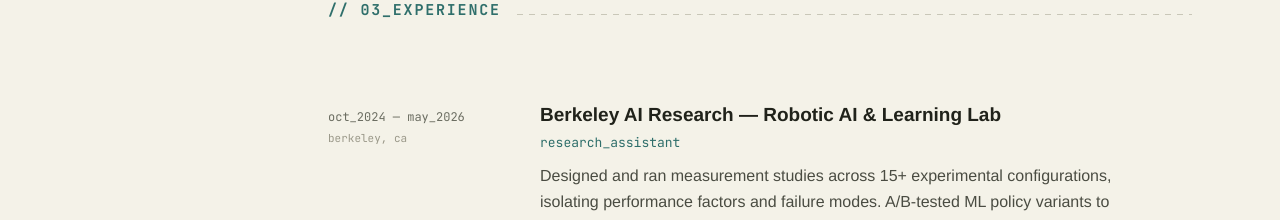
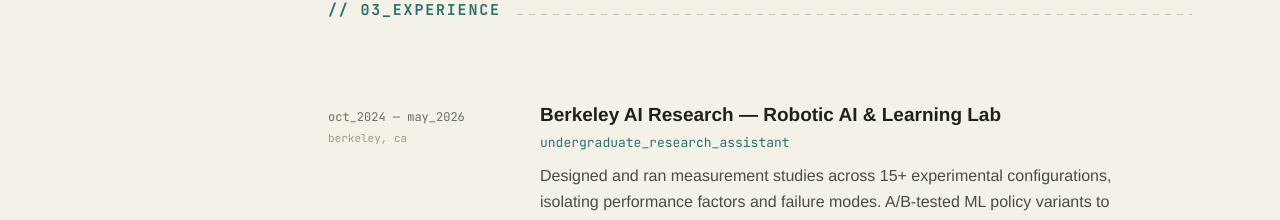
Before and after one commit to KangJustin/Justin-Kang-Portfolio, a React (Vite) app: page / in a window 1280 px wide. Shown: the part 2613-2833 px from the top of the page. Built offline with nearby package versions, Linux system fonts and the light colour scheme.

Commit message:
BAIR role: undergraduate_research_assistant
Co-Authored-By: Claude Fable 5 <noreply@anthropic.com>

```diff
--- a/src/data/experience.ts
+++ b/src/data/experience.ts
@@ -13,7 +13,7 @@ export const experience: Experience[] = [
     dates: 'oct_2024 — may_2026',
     loc: 'berkeley, ca',
     org: 'Berkeley AI Research — Robotic AI & Learning Lab',
-    role: 'research_assistant',
+    role: 'undergraduate_research_assistant',
     summary:
       'Designed and ran measurement studies across 15+ experimental configurations, isolating performance factors and failure modes. A/B-tested ML policy variants to quantify trade-offs, and processed large-scale operational datasets in Python/Pandas for engineering stakeholders.',
   },
```
